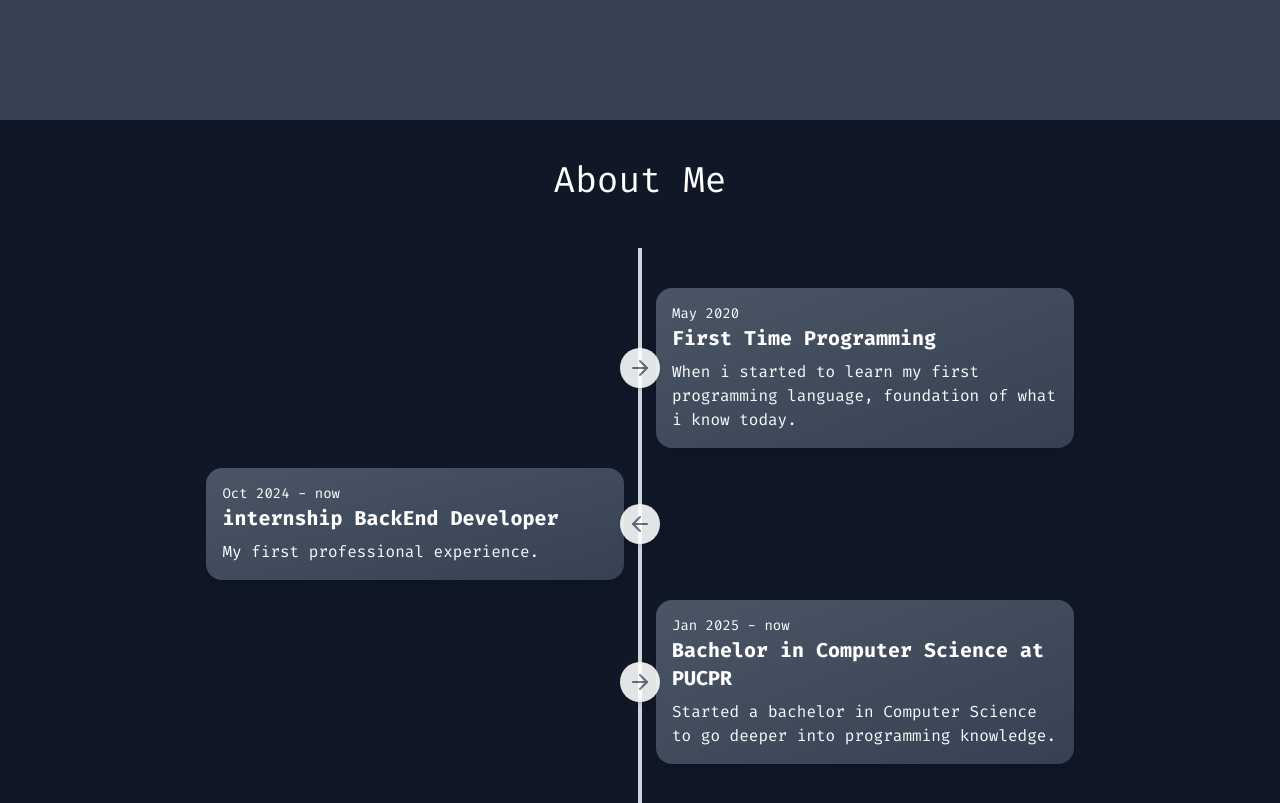
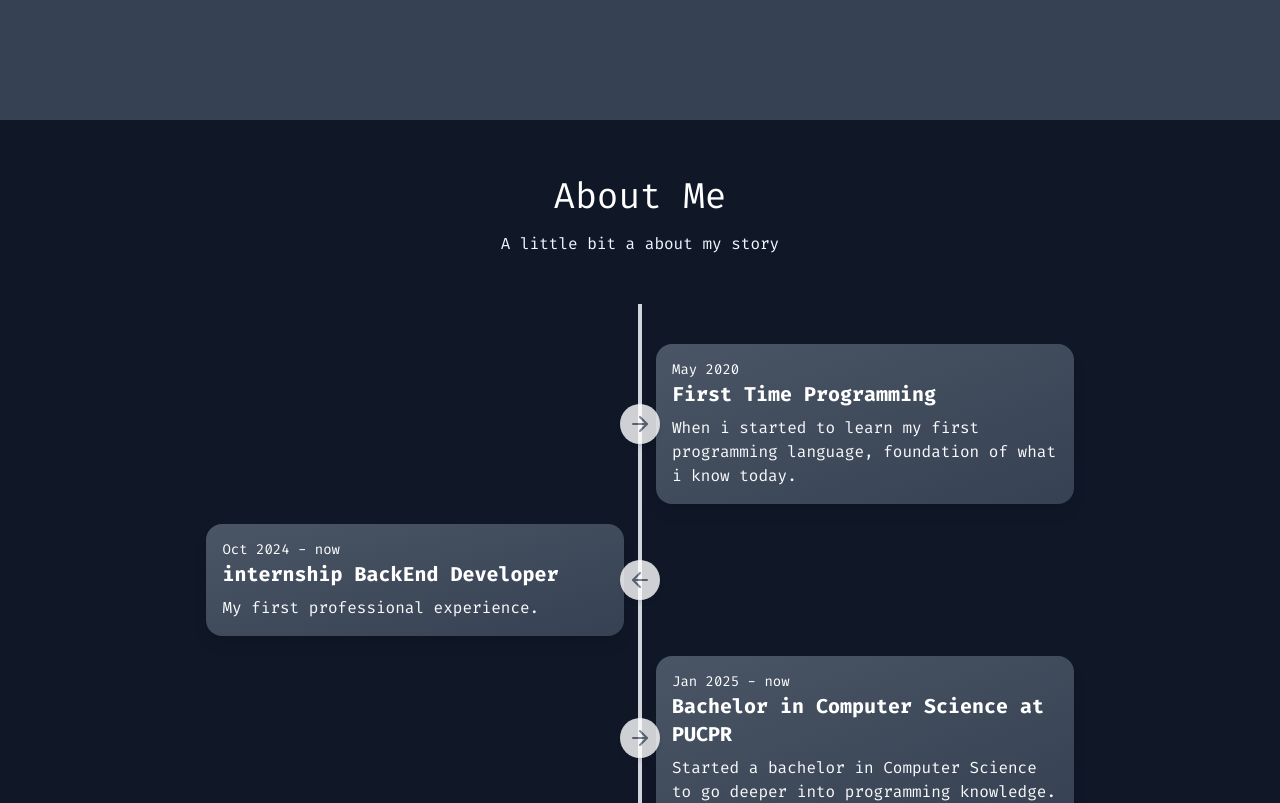
Before and after one commit to LucasNarZ/Portfolio, a React (Vite) app: page / in a window 1280 px wide. Shown: the part 680-1483 px from the top of the page. Built offline with nearby package versions, Linux system fonts and the light colour scheme.

Commit message:
minor fixes

```diff
--- a/src/App.tsx
+++ b/src/App.tsx
@@ -4,6 +4,8 @@ import Home from "./sections/home"
 import AboutMe from "./sections/aboutMe";
 import Projects from "./sections/projects";
 import Skills from "./sections/skills";
+import ContactMe from "./sections/contactMe";
+import Footer from "./components/footer";
 
 function App() {
   const [ darkTheme, setDarkTheme ] = useState(true);
@@ -15,6 +17,8 @@ function App() {
       <AboutMe />
       <Projects />
       <Skills />
+      <ContactMe />
+      <Footer />
     </div>
   )
 }
--- a/src/components/footer.tsx
+++ b/src/components/footer.tsx
@@ -0,0 +1,11 @@
+function Footer() {
+  return (
+    <footer className="w-full py-6 px-4 bg-gray-100 dark:bg-gray-800 text-center">
+      <p className="text-gray-700 dark:text-gray-300 text-sm">
+        © {new Date().getFullYear()} Lucas Narloch. All rights reserved.
+      </p>
+    </footer>
+  );
+}
+
+export default Footer;
--- a/src/components/skill.tsx
+++ b/src/components/skill.tsx
@@ -6,7 +6,7 @@ interface SkillsProps {
 
 function Skill({icon}:SkillsProps){
     return (
-        <div className="duration-1000 hover:scale-140 shadow-xl hover:shadow-3xl flex items-center justify-center border-[1px] w-20 h-20 rounded-full bg-white dark:bg-gray-700 dark:hover:bg-gray-700/120 hover:bg-gray-200 dark:hover:rotate-[360deg]">
+        <div className="duration-1000 hover:scale-140 shadow-xl hover:shadow-3xl flex items-center justify-center border-[1px] w-20 h-20 rounded-full bg-white dark:bg-gray-700 dark:hover:bg-gray-700/120 hover:bg-gray-200">
             {icon}
         </div>
     )
--- a/src/sections/aboutMe.tsx
+++ b/src/sections/aboutMe.tsx
@@ -2,8 +2,9 @@ import CareerTimeline from "../components/careerTimeline"
 
 function AboutMe(){
     return (
-        <section id="AboutMe" className="flex flex-col w-[100vw] h-[130vh] bg-gray-100 dark:bg-gray-900 items-center">
-            <h1 className="text-4xl mt-10 mb-12 text-black dark:text-white">About Me</h1>
+        <section id="AboutMe" className="flex flex-col w-[100vw] h-[900px] bg-gray-100 dark:bg-gray-900 items-center">
+            <h1 className="text-4xl mt-14 mb-4 text-black dark:text-white">About Me</h1>
+            <p className="mb-12">A little bit a about my story</p>
             <div className="flex">
                 <CareerTimeline />
             </div>
--- a/src/sections/projects.tsx
+++ b/src/sections/projects.tsx
@@ -2,7 +2,7 @@ import ProjectCard from "../components/project"
 
 function Projects(){
     return (
-        <section id="Projects" className="flex flex-col w-[100vw] h-[160vh] bg-white
+        <section id="Projects" className="flex flex-col w-[100vw] h-[1100px] bg-white
         dark:bg-gray-700 items-center">
             <h1 className="text-4xl mt-14 mb-4 text-black dark:text-white">Projects</h1>
             <p className="mb-12 text-black dark:text-white">Some projects that demonstrate my skills.</p>
--- a/src/sections/skills.tsx
+++ b/src/sections/skills.tsx
@@ -23,7 +23,7 @@ function Skills(){
     ]
 
     return (
-        <section id="Skills" className="flex flex-col w-[100vw] h-[100vh] bg-gray-100 dark:bg-gray-900 items-center">
+        <section id="Skills" className="flex flex-col w-[100vw] h-[900px] bg-gray-100 dark:bg-gray-900 items-center">
             <h1 className="text-4xl mt-10 mb-4 text-black dark:text-white">Skills</h1>
             <p className="mb-12 text-black dark:text-white">The skills that allow me to create anything.</p>
             <div className="h-full flex items-center justify-center">
```
